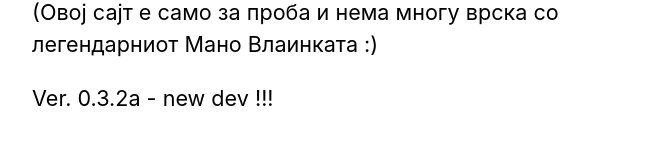
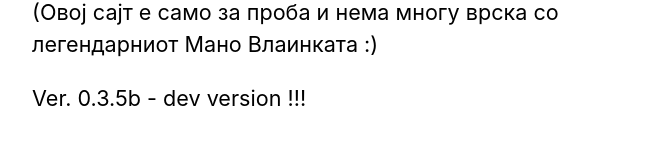
Before and after one commit to ristep/nextjs-blog, a Next.js app: page / in a window 1280 px wide. Shown: the part 368-529 px from the top of the page, without its empty margins (302-954 px from the left). Built offline with nearby package versions, Linux system fonts and the light colour scheme.

Commit message:
dev test

```diff
--- a/pages/index.js
+++ b/pages/index.js
@@ -28,7 +28,7 @@ export default function Home({ allPostsData }) {
           (Овој сајт е само за проба и нема многу врска со легендарниот Мано Влаинката :)
         </p>
         <p>
-          Ver. 0.3.2a - new dev !!!
+          Ver. 0.3.5b - dev version !!!
         </p>
       </section>
 
```
